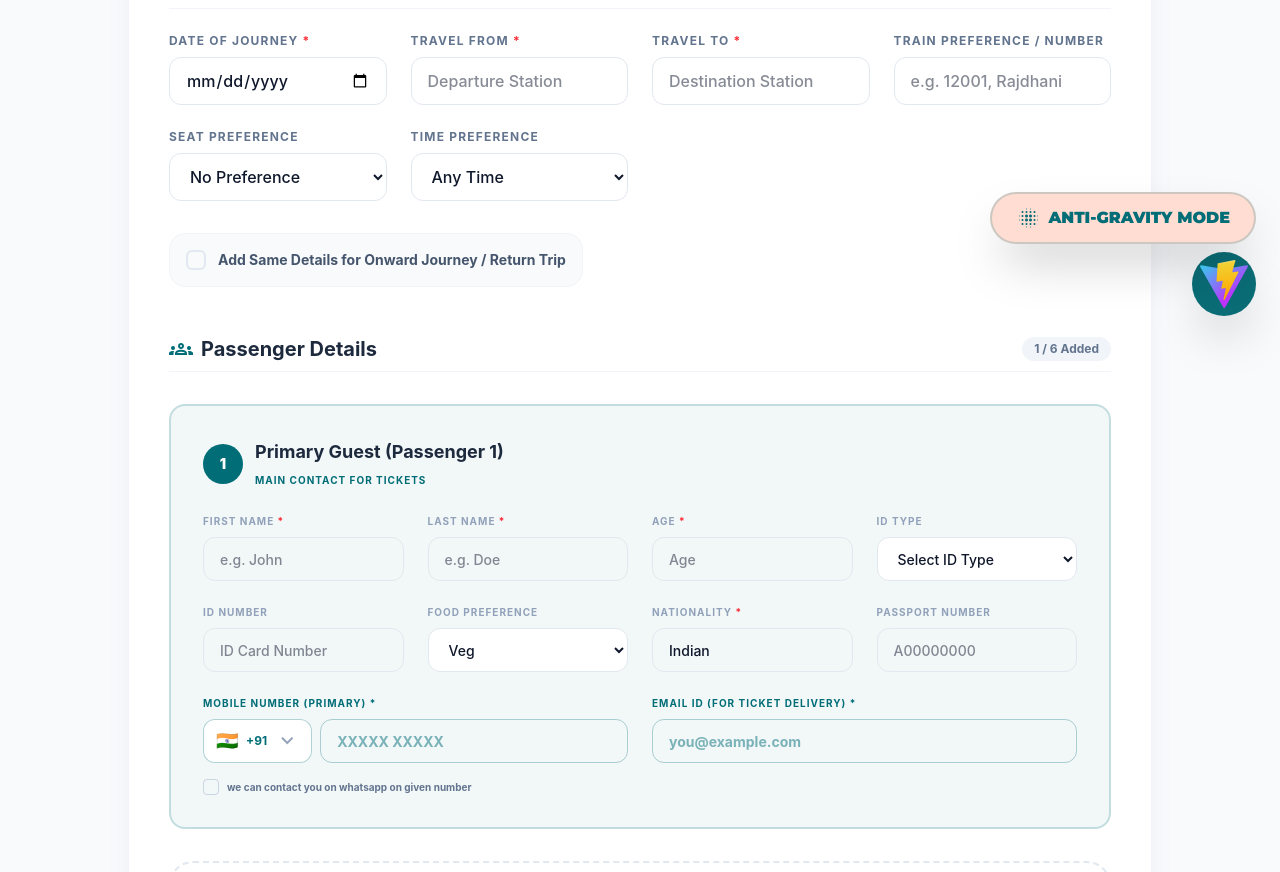
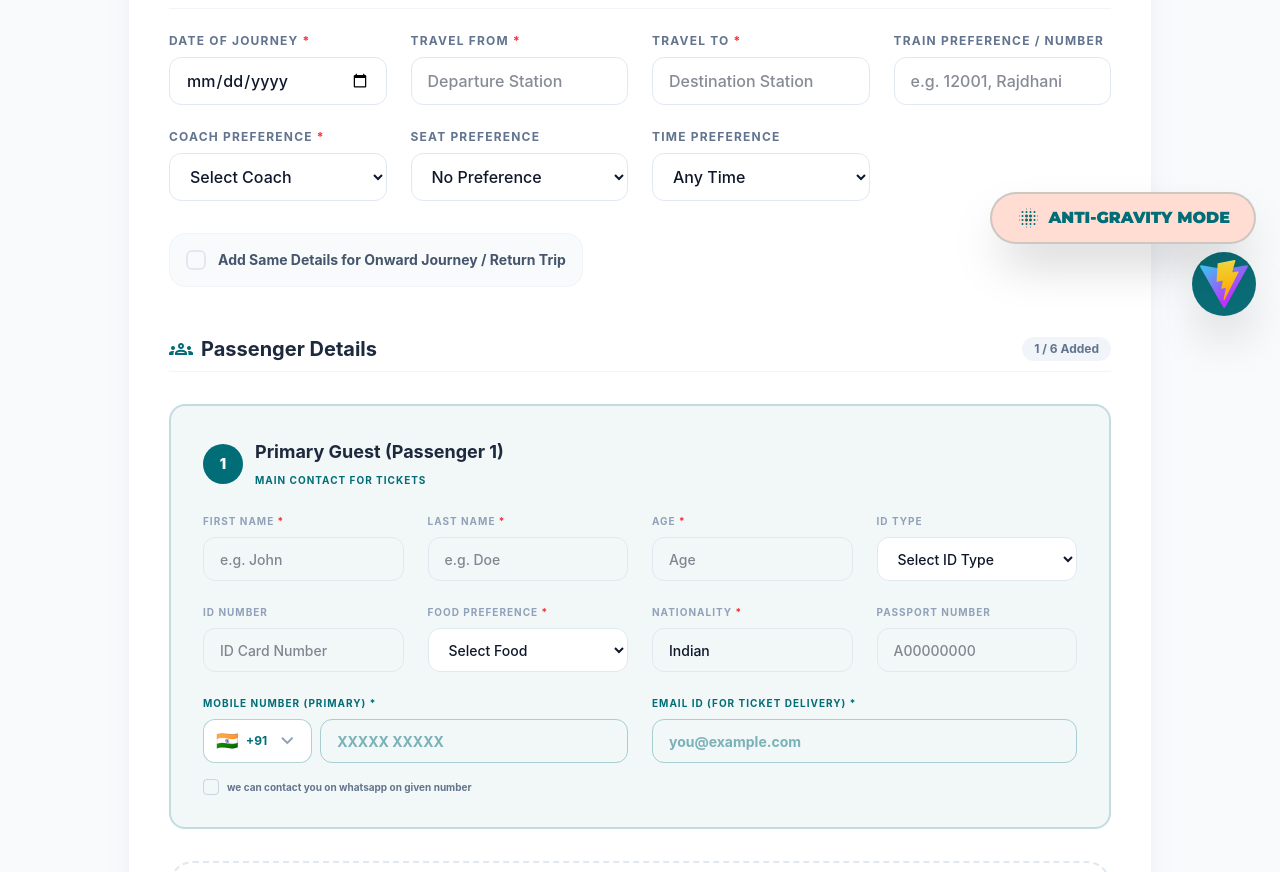
Before and after one commit to rammimankotia-prog/Beautiful-India, a React (Vite) app: page /booking/train in a window 1280 px wide. Shown: the part 460-1332 px from the top of the page. Built offline with nearby package versions, Linux system fonts and the light colour scheme.

Commit message:
feat: add mandatory coach and food preference fields to train booking

```diff
--- a/src/pages/TrainBookingPage.jsx
+++ b/src/pages/TrainBookingPage.jsx
@@ -11,6 +11,7 @@ const TrainBookingPage = () => {
     fromStation: '',
     toStation: '',
     trainPref: '',
+    coachPref: '',
     seatPref: '',
     timePref: ''
   });
@@ -21,6 +22,7 @@ const TrainBookingPage = () => {
     fromStation: '',
     toStation: '',
     trainPref: '',
+    coachPref: '',
     seatPref: '',
     timePref: ''
   });
@@ -265,6 +267,22 @@ const TrainBookingPage = () => {
                   />
                 </div>
                 <div className="flex flex-col gap-2">
+                  <label className="text-xs font-bold text-slate-500 uppercase tracking-widest">Coach Preference <span className="text-red-500">*</span></label>
+                  <select
+                    required
+                    value={journeyDetails.coachPref}
+                    onChange={(e) => handleJourneyChange('outward', 'coachPref', e.target.value)}
+                    className="h-12 px-4 rounded-xl border border-slate-200 focus:border-[#006D77] focus:ring-1 focus:ring-[#006D77] outline-none transition-all font-medium bg-white"
+                  >
+                    <option value="">Select Coach</option>
+                    <option value="Sleeper">Sleeper (SL)</option>
+                    <option value="3rd AC">3rd AC (3A)</option>
+                    <option value="2nd AC">2nd AC (2A)</option>
+                    <option value="First Class">First Class (1A)</option>
+                    <option value="Executive Class">Executive Class (EC)</option>
+                  </select>
+                </div>
+                <div className="flex flex-col gap-2">
                   <label className="text-xs font-bold text-slate-500 uppercase tracking-widest">Seat Preference</label>
                   <select
                     value={journeyDetails.seatPref}
@@ -357,6 +375,22 @@ const TrainBookingPage = () => {
                         onChange={(e) => handleJourneyChange('onward', 'trainPref', e.target.value)}
                         className="h-12 px-4 rounded-xl border border-slate-200 focus:border-[#006D77] focus:ring-1 focus:ring-[#006D77] outline-none transition-all font-medium"
                       />
+                    </div>
+                    <div className="flex flex-col gap-2">
+                      <label className="text-xs font-bold text-slate-500 uppercase tracking-widest">Coach Preference <span className="text-red-500">*</span></label>
+                      <select
+                        required
+                        value={onwardDetails.coachPref}
+                        onChange={(e) => handleJourneyChange('onward', 'coachPref', e.target.value)}
+                        className="h-12 px-4 rounded-xl border border-slate-200 focus:border-[#006D77] focus:ring-1 focus:ring-[#006D77] outline-none transition-all font-medium bg-white"
+                      >
+                        <option value="">Select Coach</option>
+                        <option value="Sleeper">Sleeper (SL)</option>
+                        <option value="3rd AC">3rd AC (3A)</option>
+                        <option value="2nd AC">2nd AC (2A)</option>
+                        <option value="First Class">First Class (1A)</option>
+                        <option value="Executive Class">Executive Class (EC)</option>
+                      </select>
                     </div>
                     <div className="flex flex-col gap-2">
                       <label className="text-xs font-bold text-slate-500 uppercase tracking-widest">Seat Preference</label>
@@ -478,11 +512,14 @@ const TrainBookingPage = () => {
                         />
                       </div>
                       <div className="flex flex-col gap-2">
-                        <label className="text-[10px] font-bold text-slate-400 uppercase tracking-widest">Food Preference</label>
+                        <label className="text-[10px] font-bold text-slate-400 uppercase tracking-widest">Food Preference <span className="text-red-500">*</span></label>
                         <select
+                          required
                           value={p.foodPref} onChange={(e) => handlePassengerChange(i, 'foodPref', e.target.value)}
                           className="h-11 px-4 rounded-xl border border-slate-200 outline-none focus:border-[#006D77] transition-all text-sm font-medium bg-white"
                         >
+                          <option value="">Select Food</option>
+                          <option value="no-food">No Food</option>
                           <option value="veg">Veg</option>
                           <option value="nonveg">Non-Veg</option>
                           <option value="jain">Jain</option>
```
